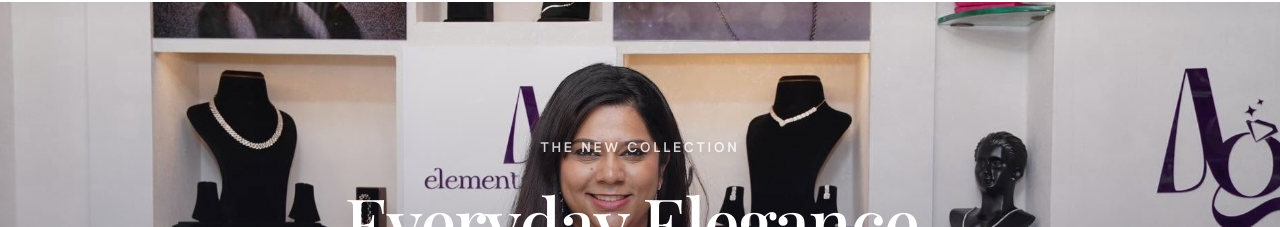
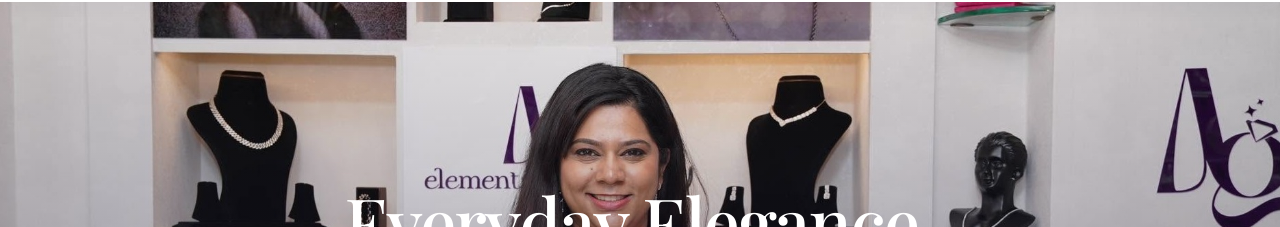
Before and after one commit to Imadityarajbhar/ag-elements-, a Next.js app: page / in a window 1280 px wide. Shown: the part 110-337 px from the top of the page. Built offline with nearby package versions, Linux system fonts and the light colour scheme; no server answers; a web font is replaced by a local one.

Commit message:
hero section tutlethe new collecteion removed

```diff
--- a/src/app/page.tsx
+++ b/src/app/page.tsx
@@ -50,9 +50,6 @@ export default async function Home() {
         <div className="absolute inset-0 z-10 bg-gradient-to-t from-charcoal-navy/80 via-charcoal-navy/25 to-transparent"></div>
 
         <div className="relative z-20 w-full max-w-[1440px] mx-auto text-center px-margin-mobile tablet:px-margin-desktop pb-16 tablet:pb-20 flex flex-col items-center">
-          <span className="font-label-md text-[14px] uppercase tracking-[0.2em] text-pearl-white/80 font-semibold mb-6 drop-shadow-md">
-            The New Collection
-          </span>
           <h1 className="font-display-lg text-[48px] tablet:text-[72px] leading-[1.1] text-pearl-white max-w-3xl mb-6 drop-shadow-2xl tracking-tight font-medium">
             Everyday Elegance, <br className="hidden tablet:block" /> Chosen for You.
           </h1>
```
